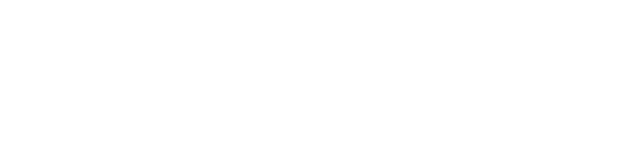
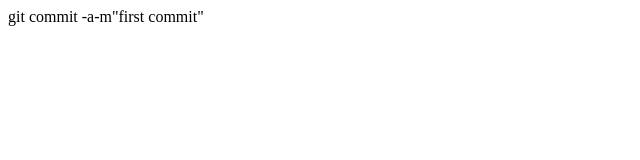
Before and after one commit to vikt-p/project, a plain HTML site: page index.html in a window 1280 px wide. Shown: the whole page, without its empty margins (0-640 px from the left). Drawn offline with Linux system fonts and the light colour scheme.

Commit message:
second commit

```diff
--- a/index.html
+++ b/index.html
@@ -8,6 +8,6 @@
 </head>
 <body>
     <script src="js/script.js"></script>
-
+    git commit -a-m"first commit"
 </body>
 </html>
```
